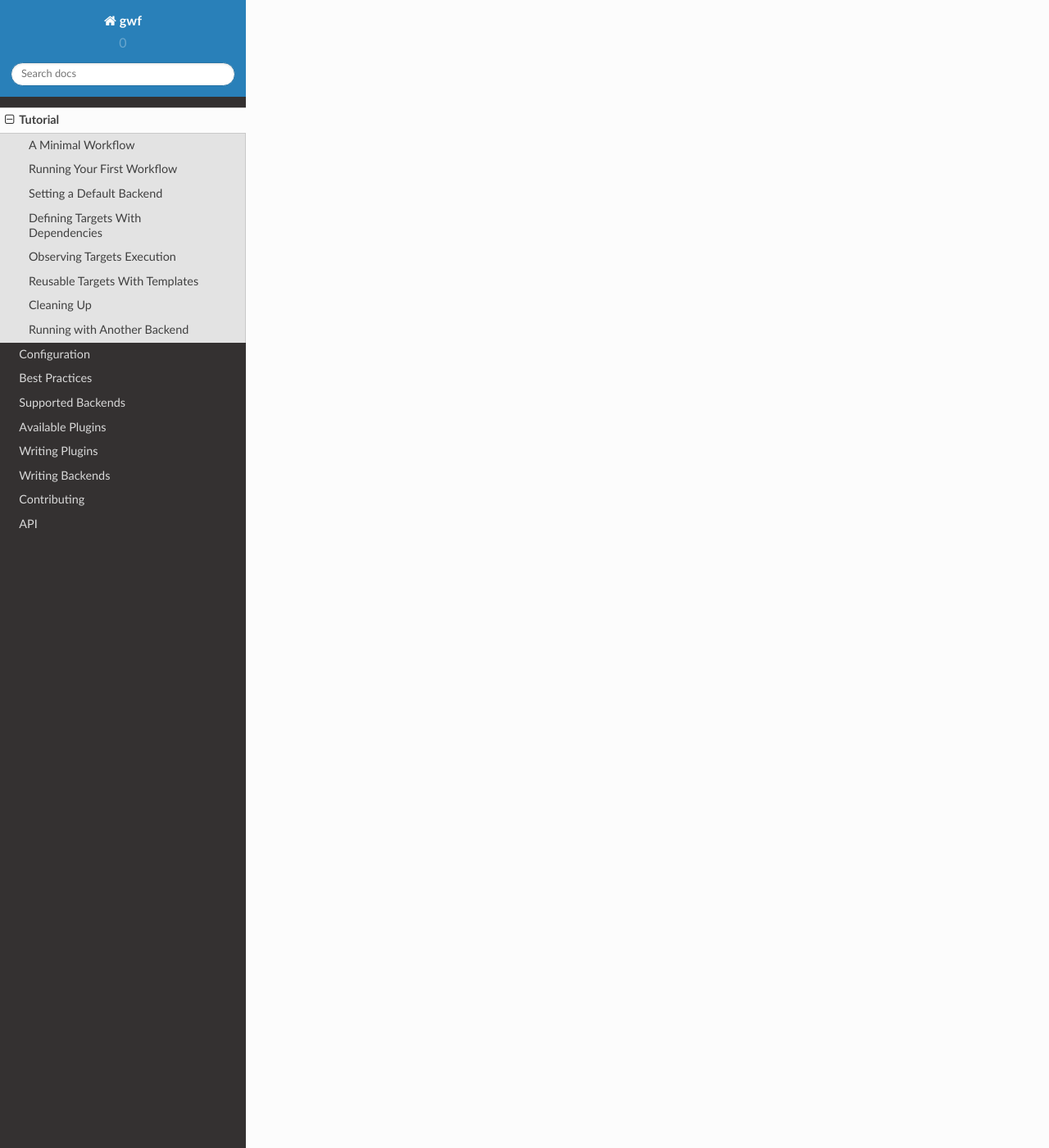
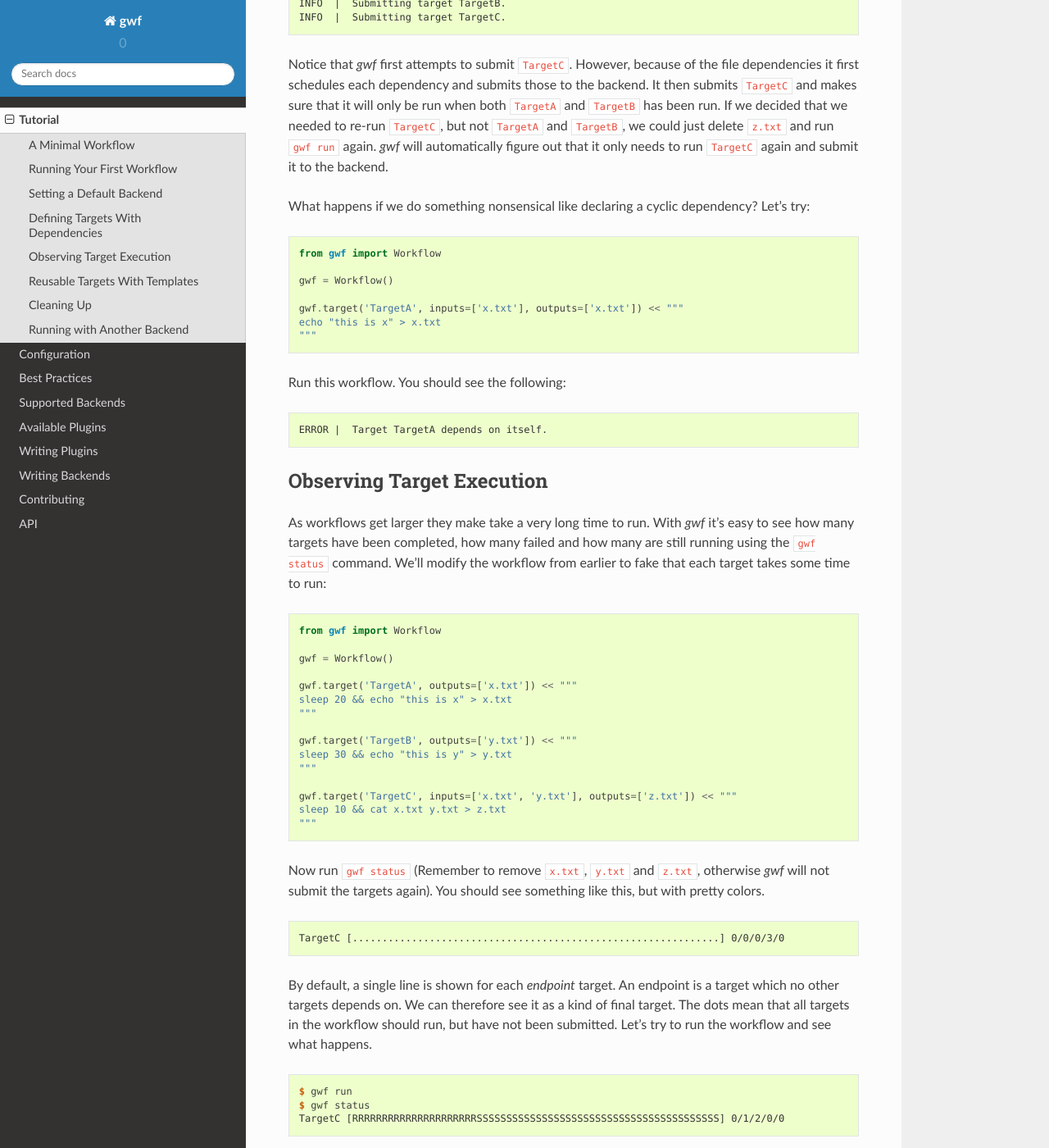
Before and after one commit to gwforg/gwf, a Sphinx documentation site: the page built from docs/tutorial.rst, in a window 1280 px wide and 1400 px high, scrolled down 4721 px. Shown: the whole window at 82% size. Built offline with Sphinx 7.4.7 and the Read the Docs theme 2.0.0, drawn with Linux system fonts in a browser that asks for light colours; some of the changed text lies outside the part shown.

Commit message:
Added a few more sections to the tutorial.

```diff
--- a/docs/tutorial.rst
+++ b/docs/tutorial.rst
@@ -191,19 +191,143 @@ flag by setting the default verbosity level.
 As we'd expect, *gwf* outputs the same as before, but this time we didn't have to
 set the ``-v info`` flag!
 
+From now on we'll assume that you've started a pool of workers for the local backend
+and configured this to be the default backend.
+
 Defining Targets With Dependencies
 ----------------------------------
 
+Targets in *gwf* represent isolated units of work. However, we can declare
+dependencies between targets to construct complex workflows. A target B that
+depends on a target A will only run when A has been run successfully (that
+is, if all of the output files of A exist).
 
+In *gwf*, dependencies are declared through file dependencies. This is best
+understood through an example::
 
-Observing Targets Execution
----------------------------
+    from gwf import Workflow
 
-Status, logs.
+    gwf = Workflow()
 
+    gwf.target('TargetA', outputs=['x.txt']) << """
+    echo "this is x" > x.txt
+    """
+
+    gwf.target('TargetB', outputs=['y.txt']) << """
+    echo "this is y" > y.txt
+    """
+
+    gwf.target('TargetC', inputs=['x.txt', 'y.txt'], outputs=['z.txt']) << """
+    cat x.txt y.txt > z.txt
+    """
+
+In this workflow, ``TargetA`` and ``TargetB`` each produce a file. ``TargetC``
+declares that it needs two files as inputs. Since the file names match the
+file names produced by `TargetA`` and ``TargetB``, ``TargetC`` depends on these
+two targets.
+
+Let's try to run this workflow:
+
+.. code-block:: console
+
+    $ gwf -v info run
+    INFO  |  Scheduling target TargetC.
+    INFO  |  Scheduling dependency TargetA of TargetC.
+    INFO  |  Submitting target TargetA.
+    INFO  |  Scheduling dependency TargetB of TargetC.
+    INFO  |  Submitting target TargetB.
+    INFO  |  Submitting target TargetC.
+
+Notice that *gwf* first attempts to submit ``TargetC``. However, because of the
+file dependencies it first schedules each dependency and submits those to the
+backend. It then submits ``TargetC`` and makes sure that it will only be run
+when both ``TargetA`` and ``TargetB`` has been run. If we decided that we needed
+to re-run ``TargetC``, but not ``TargetA`` and ``TargetB``, we could just delete
+``z.txt`` and run ``gwf run`` again. *gwf* will automatically figure out that it
+only needs to run ``TargetC`` again and submit it to the backend.
+
+What happens if we do something nonsensical like declaring a cyclic dependency?
+Let's try::
+
+    from gwf import Workflow
+
+    gwf = Workflow()
+
+    gwf.target('TargetA', inputs=['x.txt'], outputs=['x.txt']) << """
+    echo "this is x" > x.txt
+    """
+
+Run this workflow. You should see the following:
+
+.. code-block:: console
+
+    ERROR |  Target TargetA depends on itself.
+
+Observing Target Execution
+--------------------------
+
+As workflows get larger they make take a very long time to run. With *gwf* it's
+easy to see how many targets have been completed, how many failed and how many
+are still running using the ``gwf status`` command. We'll modify the workflow
+from earlier to fake that each target takes some time to run::
+
+    from gwf import Workflow
+
+    gwf = Workflow()
+
+    gwf.target('TargetA', outputs=['x.txt']) << """
+    sleep 20 && echo "this is x" > x.txt
+    """
+
+    gwf.target('TargetB', outputs=['y.txt']) << """
+    sleep 30 && echo "this is y" > y.txt
+    """
+
+    gwf.target('TargetC', inputs=['x.txt', 'y.txt'], outputs=['z.txt']) << """
+    sleep 10 && cat x.txt y.txt > z.txt
+    """
+
+Now run ``gwf status`` (Remember to remove ``x.txt``, ``y.txt`` and ``z.txt``,
+otherwise *gwf* will not submit the targets again). You should see something like this,
+but with pretty colors.
+
+.. code-block:: console
+
+    TargetC [..............................................................] 0/0/0/3/0
+
+By default, a single line is shown for each *endpoint* target. An endpoint is a target
+which no other targets depends on. We can therefore see it as a kind of final target.
+The dots mean that all targets in the workflow should run, but have not been submitted.
+Let's try to run the workflow and see what happens.
+
+.. code-block:: console
+
+    $ gwf run
+    $ gwf status
+    TargetC [RRRRRRRRRRRRRRRRRRRRRSSSSSSSSSSSSSSSSSSSSSSSSSSSSSSSSSSSSSSSSS] 0/1/2/0/0
+
+The ``R`` shows that one third of the targets are running (since I'm only running with one worker,
+only one target can run at a time) and the other two thirds have been submitted. Running the
+status command again after some time should show something like this.
+
+.. code-block:: console
+
+    TargetC [CCCCCCCCCCCCCCCCCCCCCRRRRRRRRRRRRRRRRRRRRSSSSSSSSSSSSSSSSSSSSS] 1/1/1/0/0
+
+Now the target that was running before has completed, and another target is now running,
+while the final target is still just submitted. After some time, run the status command again.
+All targets should now have completed, so we see this.
+
+.. code-block:: console
+
+    TargetC [CCCCCCCCCCCCCCCCCCCCCCCCCCCCCCCCCCCCCCCCCCCCCCCCCCCCCCCCCCCCCC] 3/0/0/0/0
 
 Reusable Targets With Templates
 -------------------------------
+
+Templates as functions, the most general way to do it.
+
+The :func:`template` function for simple templates.
 
 
 Cleaning Up
```
